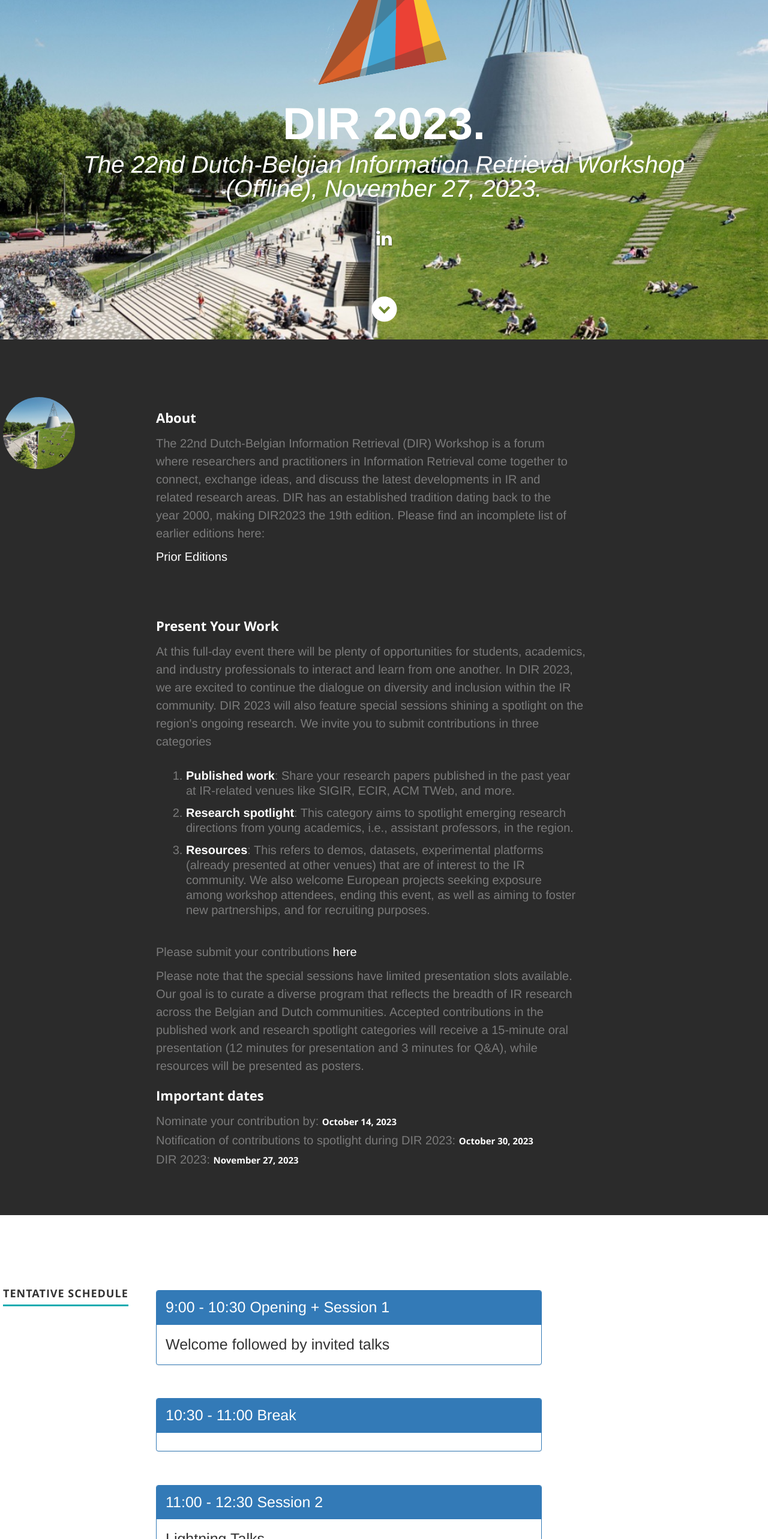
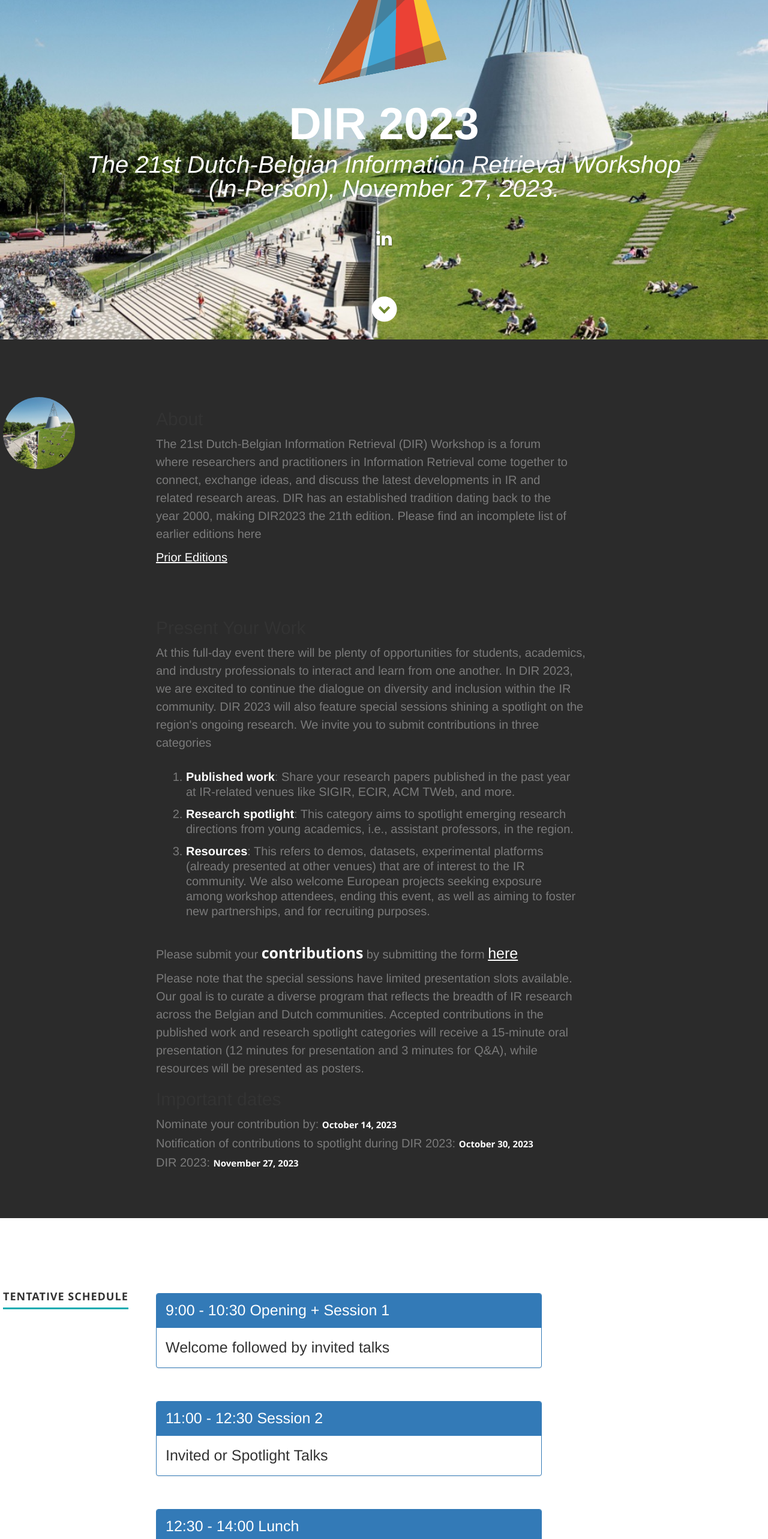
Before and after one commit to DIR2023/DIR2023, a React (Create React App) app: page / in a window 1280 px wide. Shown: the part 234-2800 px from the top of the page at 60% size. Built offline with nearby package versions, Linux system fonts and the light colour scheme.

Commit message:
added changes

```diff
--- a/public/css/layout.css
+++ b/public/css/layout.css
@@ -201,10 +201,15 @@ ul#nav li.current a { color: #F06000; }
    font-size: 2rem;
 }
 
-#about a, #about a:visited,#call a, #call a:visited  { color: #fff; }
+a[href]
+{
+    text-decoration: underline;
+}
+
+#about a, #about a:visited,#call a, #call a:visited, .contact-details  { color: #fff; }
 #about a:hover, #about a:focus, #call a:hover, #call a:focus { color: #11ABB0; }
 
-#about h2, #call h2 {
+#about h2, #call h2, {
    font: 22px/30px 'opensans-bold', sans-serif;
    color: #fff;
    margin-bottom: 12px;
@@ -219,7 +224,7 @@ ul#nav li.current a { color: #F06000; }
    height: 120px;
    border-radius: 100%;
 }
-#about .contact-details { width: 41.66667%; }
+#about .contact-details { width: 41.66667%;}
 #about .download {
    width: 58.33333%;
    padding-top: 6px;
--- a/src/Components/About.js
+++ b/src/Components/About.js
@@ -57,7 +57,7 @@ class About extends Component {
                      <p>{bio}</p>
 
                      <p className="cat"><ol>{categories}</ol></p>
-                     <p>Please submit your contributions <a href="https://tudelft.fra1.qualtrics.com/jfe/form/SV_bpVNFS6uxPIijki">here</a></p>
+                     <p>Please submit your <b style={{ color: 'white', fontweight:700, fontSize:25 }}>contributions</b> by submitting the form <a style={{ color: 'white', fontSize:25, fontweight:700 }} href="https://tudelft.fra1.qualtrics.com/jfe/form/SV_bpVNFS6uxPIijki">here</a></p>
                      <p>{contactMessage}</p>
                      <h2>Important dates</h2>
                      <p>
--- a/src/Components/Header.js
+++ b/src/Components/Header.js
@@ -42,7 +42,7 @@ class Header extends Component {
       <div className="row banner">
          <div className="banner-text">
             <img src={"images/dir_logo.png"} />
-            <h2 className="responsive-headline">{name}.</h2>
+            <h2 className="responsive-headline">{name}</h2>
             <h4 className="title"> <span>{occupation}</span>.</h4>
             <hr />
             <ul className="social">
--- a/src/data.json
+++ b/src/data.json
@@ -1,10 +1,10 @@
 {
   "main": {
     "name": "DIR 2023",
-    "occupation": "The 22nd Dutch-Belgian Information Retrieval Workshop (Offline), November 27, 2023",
+    "occupation": "The 21st Dutch-Belgian Information Retrieval Workshop (In-Person), November 27, 2023",
     "description": "Here will be your description. Use this to describe what you do or whatever you feel best describes yourself to a potential employer",
     "image": "tu_delft.jpg",
-    "about":"The 22nd Dutch-Belgian Information Retrieval (DIR) Workshop is a forum where researchers and practitioners in Information Retrieval  come together to connect, exchange ideas, and discuss the latest developments in IR and related research areas. DIR has an established tradition dating back to the year 2000, making DIR2023 the 19th edition. Please find an incomplete list of earlier editions here: ",
+    "about":"The 21st Dutch-Belgian Information Retrieval (DIR) Workshop is a forum where researchers and practitioners in Information Retrieval come together to connect, exchange ideas, and discuss the latest developments in IR and related research areas. DIR has an established tradition dating back to the year 2000, making DIR2023 the 21th edition. Please find an incomplete list of earlier editions here ",
     "bio": "At this full-day event there will be plenty of opportunities for students, academics, and industry professionals to interact and learn from one another.  In DIR 2023, we are excited to continue the dialogue on diversity and inclusion within the IR community. DIR 2023 will also feature special sessions shining a spotlight on the region's ongoing research. We invite you to submit contributions in three categories",
     "categories": [
       {"name":"Published work",
@@ -15,7 +15,7 @@
     "description":"This refers to demos, datasets, experimental platforms (already presented at other venues) that are of interest to the IR community. We also welcome European projects seeking exposure  among workshop attendees, ending this event, as well as aiming to foster new partnerships, and for recruiting purposes."}
     ],
     "contactmessage": "Please note that the special sessions have limited presentation slots available. Our goal is to curate a diverse program that reflects the breadth of IR research across the Belgian and Dutch communities. Accepted contributions in the published work and research spotlight categories will receive a 15-minute oral presentation (12 minutes for presentation and 3 minutes for Q&A), while resources will be presented as posters.",
-    "email": "avishek.anand@tudelft.nl",
+    "email": "DIR2023@tudelft.nl",
     "phone": "",
     "address": {
       "street": "2628 XE Delft",
@@ -114,13 +114,10 @@
         "title": "9:00 - 10:30 Opening + Session 1",
         "description": "Welcome followed by invited talks"
       },
-      {
-        "title": "10:30 - 11:00  Break",
-        "description": ""
-      },
+
       {
         "title": "11:00 - 12:30 Session 2",
-        "description": "Lightning Talks"
+        "description": "Invited or Spotlight Talks"
       },
       {
         "title": "12:30 - 14:00 Lunch",
@@ -128,10 +125,6 @@
       },
       {
         "title": "14:00 - 15:30 Session 3",
-        "description": ""
-      },
-      {
-        "title": "15:30 - 16:00 Break",
         "description": ""
       },
       {
```
Also changed, not shown: public/data.json (+4 -11 lines).
